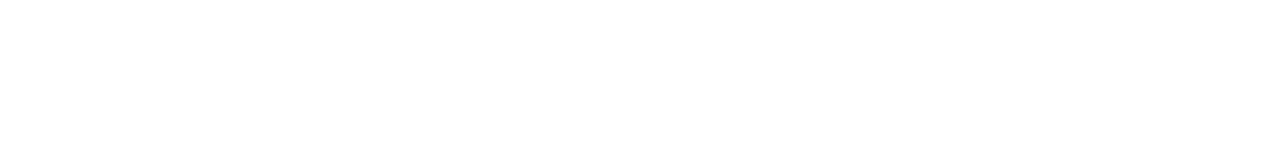
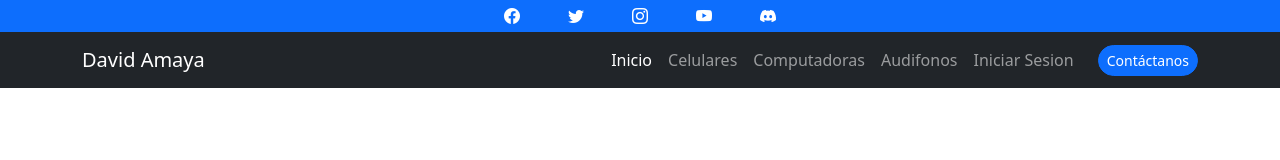
Before and after one commit to davissmaye/Repo_TiendaOnline, a plain HTML site: page index.html in a window 1280 px wide. Drawn offline with nearby package versions, Linux system fonts and the light colour scheme.

Commit message:
cambio header

```diff
--- a/index.html
+++ b/index.html
@@ -12,6 +12,49 @@
     <title>Tienda Online</title>
 </head>
 <body>
-
+    <header>
+        <div class="bg-primary py-1 d-none d-sm-flex justify-content-center">
+            <a href="" class="text-white mx-4"><span class="bi bi-facebook"></span></a>
+            <a href="" class="text-white mx-4"><span class="bi bi-twitter"></span></a>
+            <a href="" class="text-white mx-4"><span class="bi bi-instagram"></span></a>
+            <a href="" class="text-white mx-4"><span class="bi bi-youtube"></span></a>
+            <a href="" class="text-white mx-4"><span class="bi bi-discord"></span></a>
+        </div>
+        <nav class="navbar navbar-expand-lg navbar-dark bg-dark">
+            <div class="container">
+                    <!-- Icono de menu -->
+                    <a class="navbar-brand" href="#">
+                        David Amaya
+                    </a>
+                    <!-- Boton responsive -->
+                    <button class="navbar-toggler" type="button" data-bs-toggle="collapse" data-bs-target="#navbarSupportedContent" aria-controls="navbarSupportedContent" aria-expanded="false" aria-label="Toggle navigation">
+                        <span class="navbar-toggler-icon"></span>
+                    </button>
+                    <!-- Cuerpo de mi menu / Enlaces -->
+                    <div class="collapse navbar-collapse pb-2 pb-lg-0" id="navbarSupportedContent">
+                        <ul class="navbar-nav ms-auto mb-2 mb-lg-0 me-lg-3">
+                            <li class="nav-item">
+                                    <a class="nav-link active" aria-current="page" href="#">Inicio</a>
+                            </li>
+                            <li class="nav-item">
+                                    <a class="nav-link" href="#">Celulares</a>
+                            </li>
+                            <li class="nav-item">
+                                    <a class="nav-link" href="#">Computadoras</a>
+                            </li>
+                            <li class="nav-item">
+                                    <a class="nav-link" href="#">Audifonos</a>
+                            </li>
+                            <li class="nav-item">
+                                    <a class="nav-link" href="#">Iniciar Sesion</a>
+                            </li>
+                        </ul>
+                        <div class="d-flex justify-content-center align-items-center">
+                            <button class="btn btn-primary btn-sm rounded-pill" data-bs-toggle="modal" data-bs-target="#modalContacto">Contáctanos</button>
+                        </div>
+                    </div>
+            </div>
+        </nav>
+    </header>
 </body>
 </html>
```
